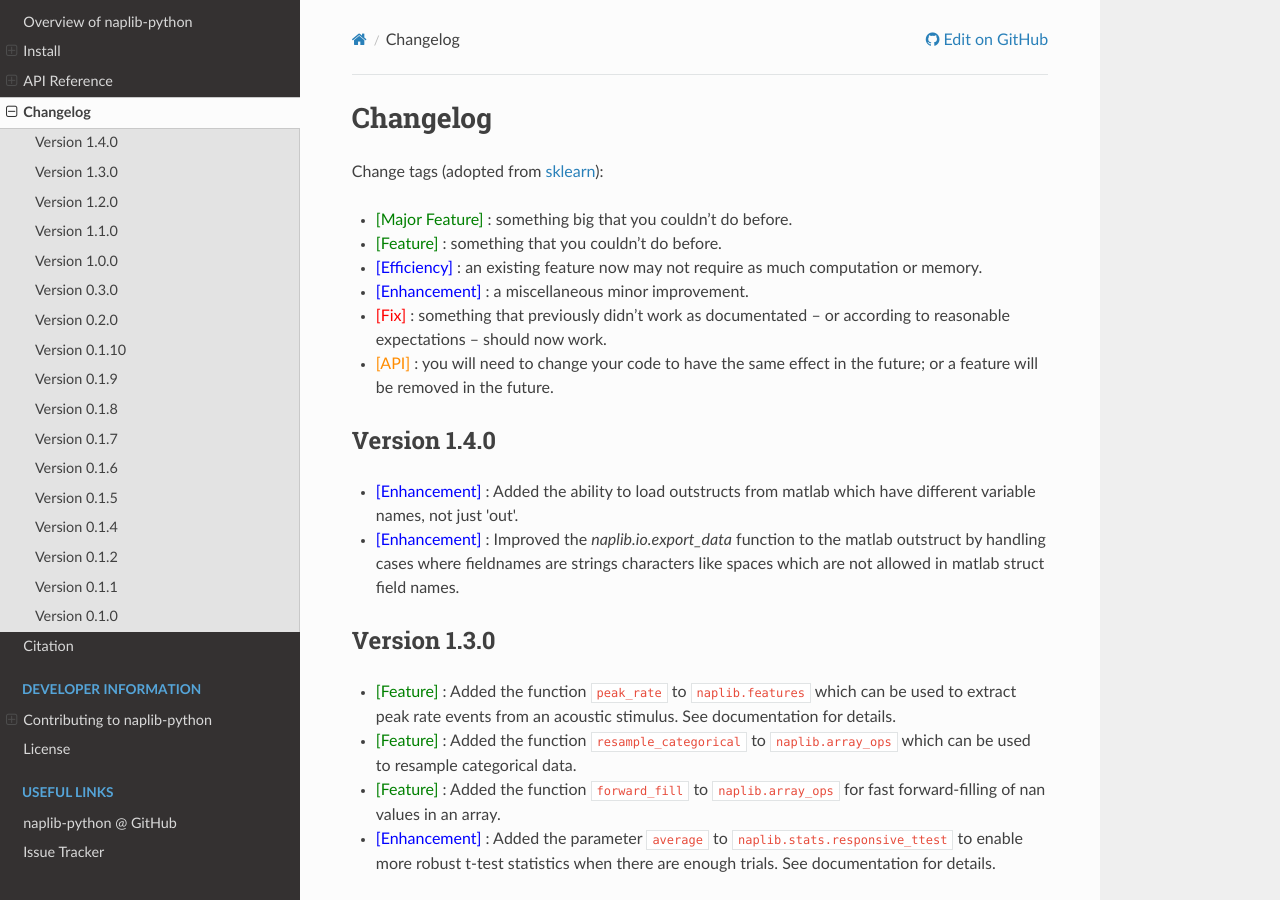
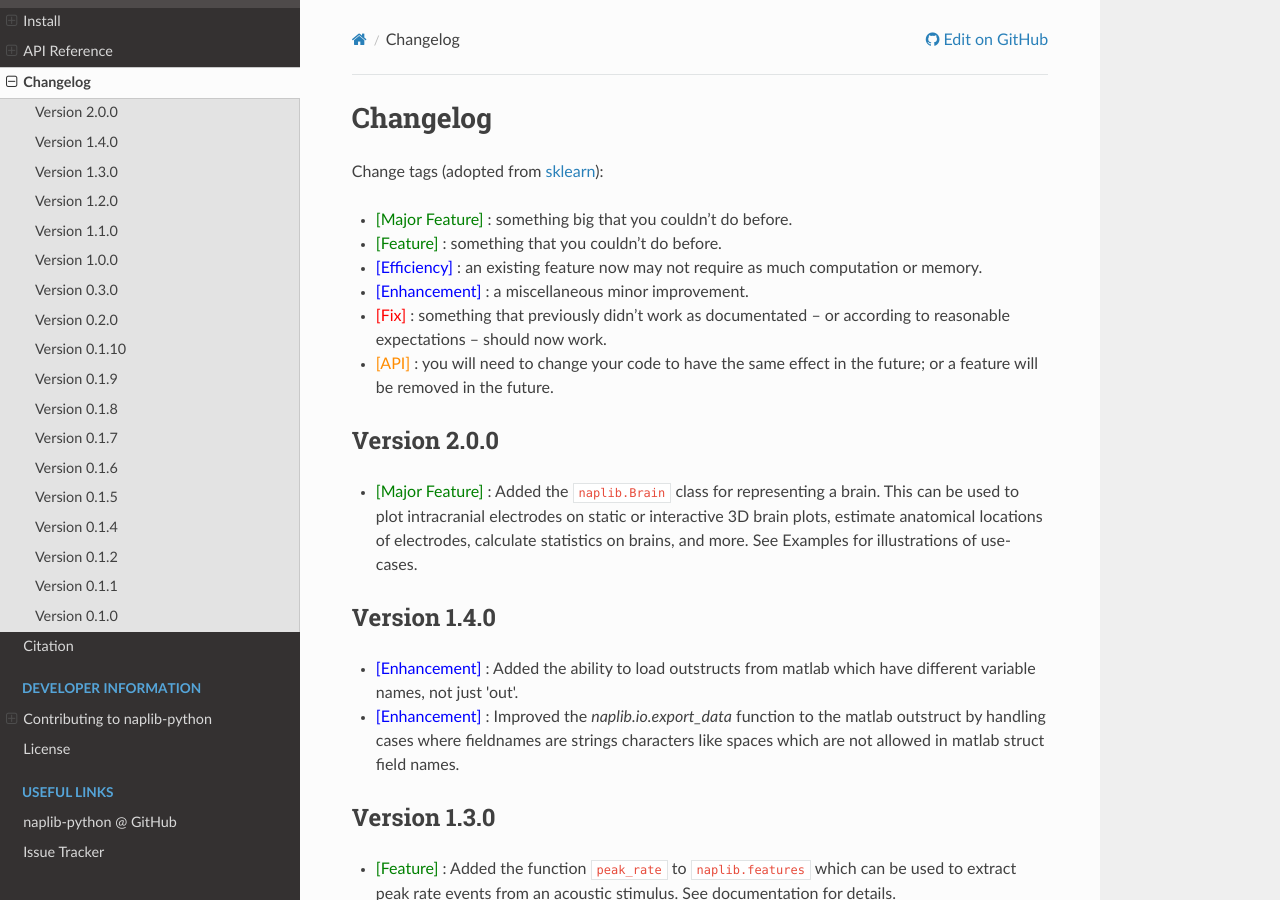
Before and after one commit to naplab/naplib-python, a Sphinx documentation site: the page built from docs/changelog.rst, in a window 1280 px wide and 900 px high. Built offline with Sphinx 7.4.7 and the Read the Docs theme 2.0.0, drawn with Linux system fonts in a browser that asks for light colours; pages that are not in the unit, such as notebooks, are missing from menus; the version number is read from the project's files by our own code.

Commit message:
changelog

```diff
--- a/docs/changelog.rst
+++ b/docs/changelog.rst
@@ -27,6 +27,10 @@
 - |Fix| : something that previously didn’t work as documentated – or according to reasonable expectations – should now work.
 
 - |API| : you will need to change your code to have the same effect in the future; or a feature will be removed in the future.
+
+Version 2.0.0
+-------------
+- |MajorFeature| : Added the ``naplib.Brain`` class for representing a brain. This can be used to plot intracranial electrodes on static or interactive 3D brain plots, estimate anatomical locations of electrodes, calculate statistics on brains, and more. See Examples for illustrations of use-cases.
 
 Version 1.4.0
 -------------
```
